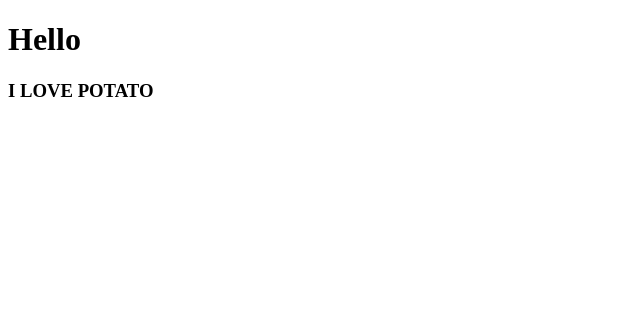
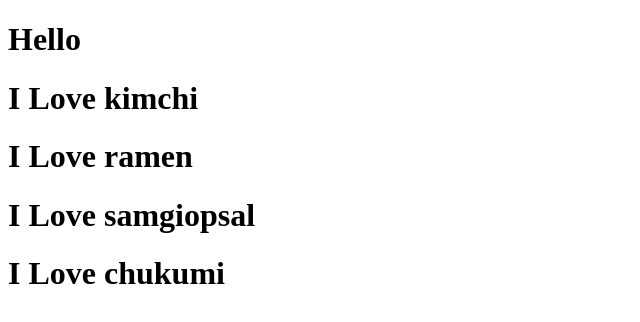
Before and after one commit to rocket-developer-sketch/movie_app, a React (Create React App) app: page / in a window 1280 px wide. Shown: the top 322 px of the page, without its empty margins (0-640 px from the left). Built offline with nearby package versions, Linux system fonts and the light colour scheme.

Commit message:
#send information from a componentn to another component

```diff
--- a/src/App.js
+++ b/src/App.js
@@ -1,11 +1,32 @@
 import React from 'react' //추가
-import Potato from './Potato';
+
+/*
+function Food(props)
+property 가 object로 넘어와서 console에는 fav = "kimchi" 라고 적힘
+function Food({fav}) {}
+{프로퍼티} 라고 써주면 프로퍼티 안의 값을 바로 가져올 수 있음
+*/
+
+function Food({fav}) {
+  return <h1>I Love {fav}</h1>
+}
+
+// component 는 대문자로 시작해야 한다.
+// jsx : component 에 정보를 보낼 수 있다
+// 그렇기 때문에 react는 재사용 가능한 component 를 계속 만들 수 있다.
+// component에서 component로 children component로 정보를 보내는 방법!
+// app component 에서 food component로 정보 보내는 법
+// <Food name = "kimchi"/> = > gave food component a property(prop) a name with kimchi
+// <Food name = "kimchi" something = {true} papapapapa = {["hello", 1,2,3,4, true]}/>
 
 function App() {
   return (
     <div>
       <h1>Hello</h1>
-      <Potato />
+      <Food fav="kimchi"/>
+      <Food fav="ramen"/>
+      <Food fav="samgiopsal"/>
+      <Food fav="chukumi"/>
     </div>
   );
 }
--- a/src/index.js
+++ b/src/index.js
@@ -5,7 +5,11 @@ import App from './App';
 ReactDOM.render(<App />, document.getElementById('root'));
 //<App /> : component == function that returns HTML
 // component 가 작동하려면 <App /> 처럼 HTML 형태에있어야 REACT가 COMPONENT로 인식함
+// component 는 대문자로 시작해야 한다.
 // REACT 만의 개념 : JSX : JAVASCRIPT + HTML
+// jsx는 component 에 정보를 보낼 수 있다
+// 그렇기 때문에 react는 재사용 가능한 component 를 계속 만들 수 있다.
+// jsx 쓰는 법 : 속성 = " "
 
 // react application 이 하나의 component 만을 rendering 해야하기 때문에 아래 소스는 실행 오류
 /*
```
